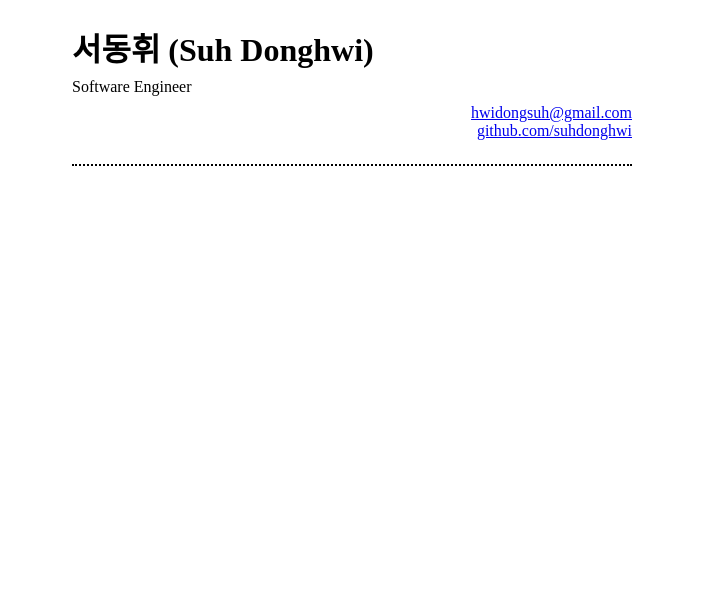
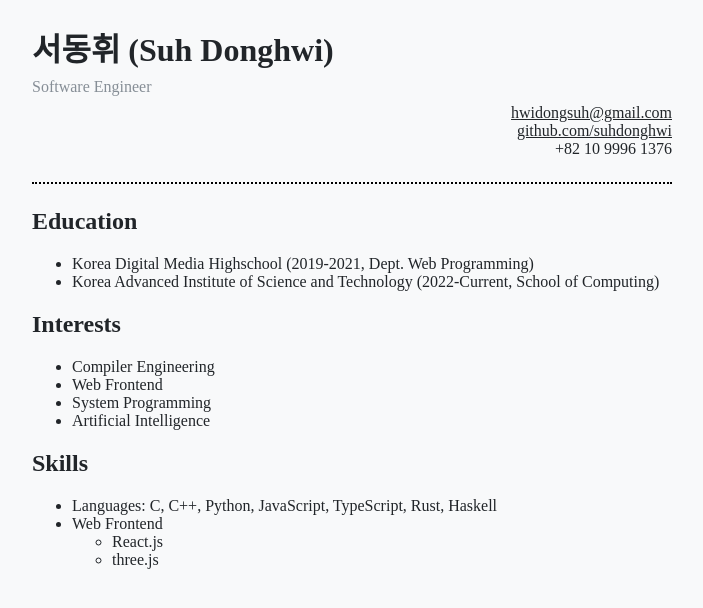
Before and after one commit to suhdonghwi/resume, a plain HTML site: page index.html in a window 1280 px wide. Shown: the whole page, without its empty margins (288-991 px from the left). Drawn offline with Linux system fonts and the light colour scheme; a web font is replaced by a local one.

Commit message:
feat: add education, interests, skills

```diff
--- a/index.css
+++ b/index.css
@@ -1,17 +1,25 @@
 @import url(//spoqa.github.io/spoqa-han-sans/css/SpoqaHanSansNeo.css);
+
+:root {
+    --primary-fg-color: #212529;
+    --secondary-fg-color: #868e96;
+}
 
 * {
     font-family: 'Spoqa Han Sans Neo', 'sans-serif';
+    color: var(--primary-fg-color);
 }
 
 body {
     display: flex;
     flex-direction: column;
     align-items: center;
+
+    background-color: #f8f9fa;
 }
 
 .container {
-    min-width: 35rem;
+    min-width: 40rem;
 }
 
 .header {
@@ -31,10 +39,11 @@ body {
 .header__job {
     display: block;
     margin: 0.5rem 0;
+    color: var(--secondary-fg-color);
 
     font-size: 1rem;
 }
 
-.header_email, .header_github {
+.header__email, .header__github, .header__phone {
     margin-left: auto;
 }
--- a/index.html
+++ b/index.html
@@ -15,9 +15,36 @@
             <h1 class="header__name">서동휘 (Suh Donghwi)</h1>
             <small class="header__job">Software Engineer</small>
 
-            <a class="header_email" href="mailto://hwidongsuh@gmail.com">hwidongsuh@gmail.com</a>
-            <a class="header_github" href="https://github.com/suhdonghwi">github.com/suhdonghwi</a>
+            <a class="header__email" href="mailto://hwidongsuh@gmail.com">hwidongsuh@gmail.com</a>
+            <a class="header__github" href="https://github.com/suhdonghwi">github.com/suhdonghwi</a>
+            <a class="header__phone">+82 10 9996 1376</a>
         </header>
+
+        <h2>Education</h2>
+        <ul>
+            <li>Korea Digital Media Highschool (2019-2021, Dept. Web Programming)</li>
+            <li>Korea Advanced Institute of Science and Technology (2022-Current, School of Computing)</li>
+        </ul>
+
+        <h2>Interests</h2>
+        <ul>
+            <li>Compiler Engineering</li>
+            <li>Web Frontend</li>
+            <li>System Programming</li>
+            <li>Artificial Intelligence</li>
+        </ul>
+
+        <h2>Skills</h2>
+        <ul>
+            <li>Languages: C, C++, Python, JavaScript, TypeScript, Rust, Haskell</li>
+            <li>
+                Web Frontend
+                <ul>
+                    <li>React.js</li>
+                    <li>three.js</li>
+                </ul>
+            </li>
+        </ul>
     </main>
 </body>
 </html>
```
